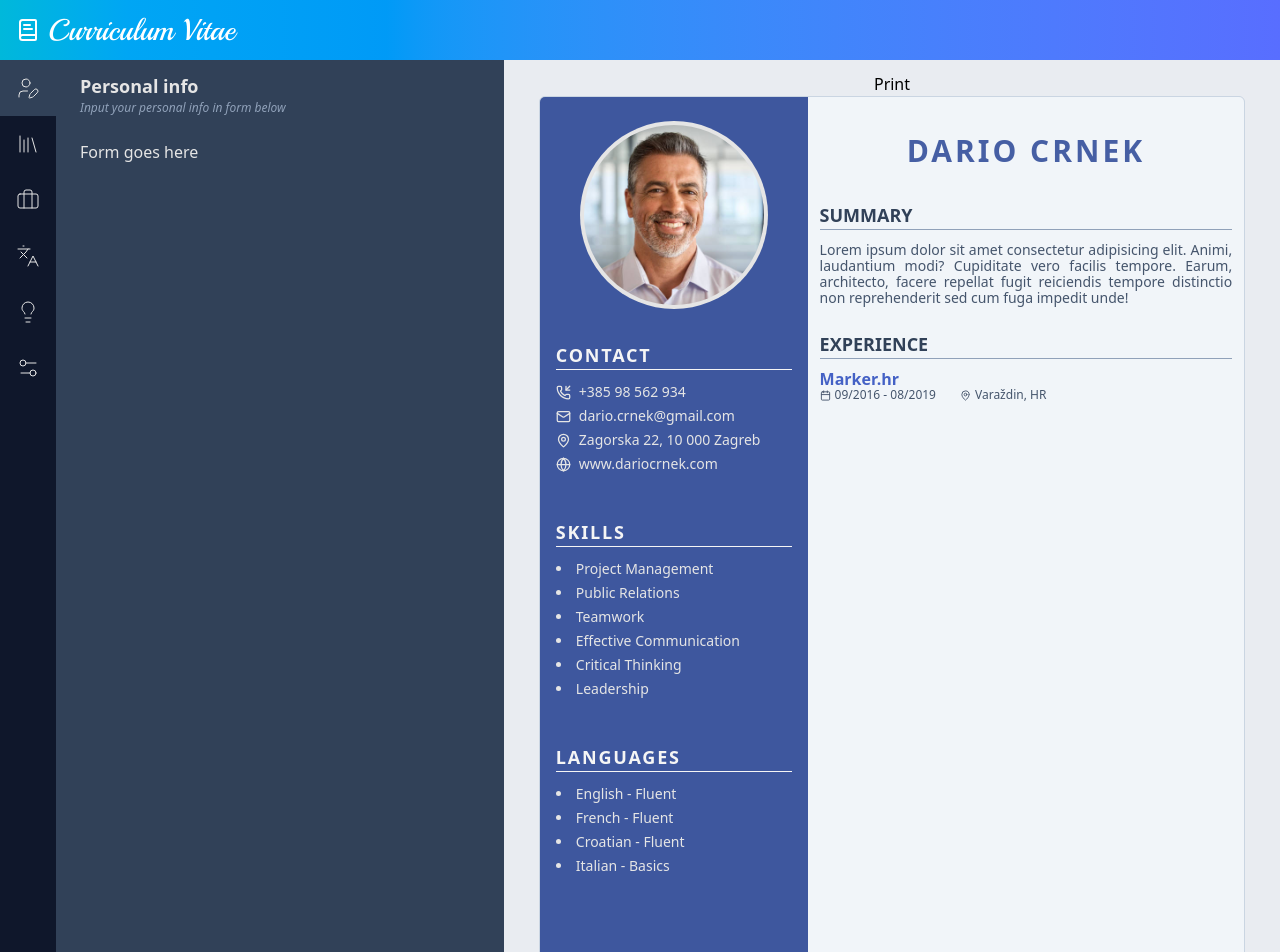
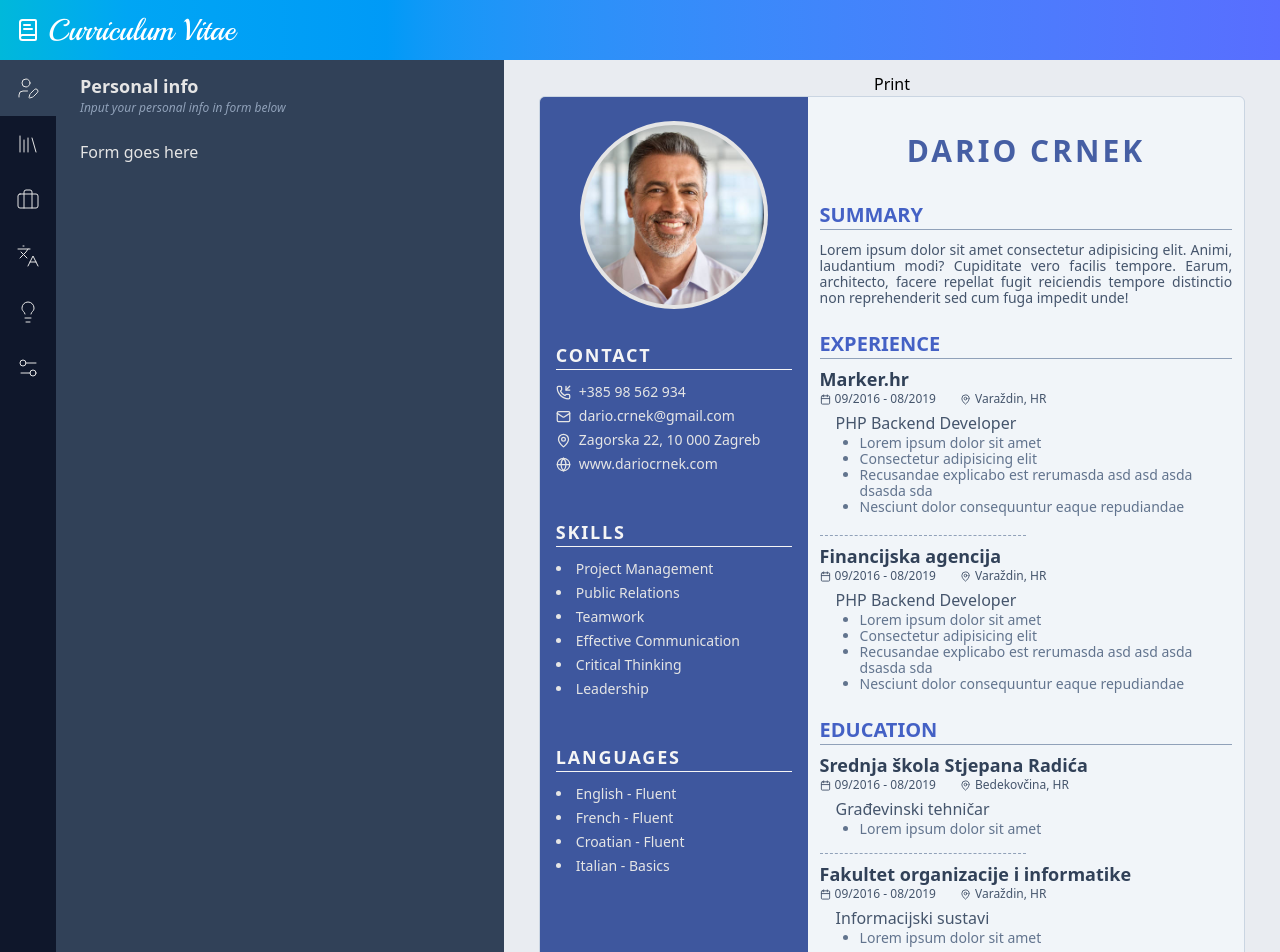
Before and after one commit to dcrnek1/React-CV-app, a React (Vite) app: page / in a window 1280 px wide. Shown: the top 952 px of the page. Built offline with nearby package versions, Linux system fonts and the light colour scheme.

Commit message:
Finished design of CV preview

```diff
--- a/src/components/views/PreviewCS.jsx
+++ b/src/components/views/PreviewCS.jsx
@@ -17,7 +17,7 @@ export default function PreviewCV() {
 
   const leftHeadingStyle = "text-lg font-semibold uppercase tracking-widest border-b mb-2";
   const leftItemNormal = "text-sm text-neutral-200";
-  const rightHeadingStyle = "font-semibold uppercase w-fit text-lg border-b border-slate-400 text-slate-700 mt-6 w-full";
+  const rightHeadingStyle = "font-semibold uppercase w-fit text-xl border-b border-slate-400 text-blue-800/80 mt-6 w-full";
   const rightNormalStyle = "text-sm text-justify text-slate-600 leading-4 mt-3";
 
   return <div className="lg:w-full -mt-56 -mb-58 lg:mt-0 lg:mb-0 lg:bg-slate-400/20 px-6 py-3 flex items-center flex-col scale-60 transform-gpu lg:scale-none lg:transform-none">
@@ -60,9 +60,9 @@ export default function PreviewCV() {
         <div className={rightHeadingStyle}>Experience</div>
         <div className='flex flex-col'>
           {/* First experience */}
-          <div>
-            <div className='text-md font-semibold text-blue-800/80 leading-4 mt-3'>Marker.hr</div>
-            <div className='flex flex-row gap-6 text-xs text-slate-600'>
+          <div className='text-slate-600 pb-5'>
+            <div className='text-lg font-semibold text-slate-700 leading-4 mt-3'>Marker.hr</div>
+            <div className='flex flex-row gap-6 text-xs leading-6 text-slate-600'>
               <div className='flex flex-row items-center gap-1'>
                 <Calendar size={11}/>
                 <div>09/2016 - 08/2019</div>
@@ -72,9 +72,84 @@ export default function PreviewCV() {
                 <div>Varaždin, HR</div>
               </div>
             </div>
+            <div className='pl-4 text-base'>PHP Backend Developer</div>
+            <div className='pl-4 leading-4 text-sm'>
+              <ul className='list-disc list-outside pl-6 text-slate-500'>
+                <li>Lorem ipsum dolor sit amet</li>
+                <li>Consectetur adipisicing elit</li>
+                <li>Recusandae explicabo est rerumasda asd asd asda dsasda sda</li>
+                <li>Nesciunt dolor consequuntur eaque repudiandae</li>
+              </ul>
+            </div>
+          </div>
+          <div className='border-b border-dashed border-slate-400 w-1/2'></div>
+          {/* Second experience */}
+          <div className='text-slate-600'>
+            <div className='text-lg font-semibold text-slate-700 leading-4 mt-3'>Financijska agencija</div>
+            <div className='flex flex-row gap-6 text-xs leading-6 text-slate-600'>
+              <div className='flex flex-row items-center gap-1'>
+                <Calendar size={11}/>
+                <div>09/2016 - 08/2019</div>
+              </div>
+              <div className='flex flex-row items-center gap-1'>
+                <MapPin size={11}/>
+                <div>Varaždin, HR</div>
+              </div>
+            </div>
+            <div className='pl-4 text-base'>PHP Backend Developer</div>
+            <div className='pl-4 leading-4 text-sm'>
+              <ul className='list-disc list-outside pl-6 text-slate-500'>
+                <li>Lorem ipsum dolor sit amet</li>
+                <li>Consectetur adipisicing elit</li>
+                <li>Recusandae explicabo est rerumasda asd asd asda dsasda sda</li>
+                <li>Nesciunt dolor consequuntur eaque repudiandae</li>
+              </ul>
+            </div>
           </div>
         </div>
-
+        {/* Education */}
+        <div className={rightHeadingStyle}>Education</div>
+        {/* First education */}
+        <div className='text-slate-600'>
+            <div className='text-lg font-semibold text-slate-700 leading-4 mt-3'>Srednja škola Stjepana Radića</div>
+            <div className='flex flex-row gap-6 text-xs leading-6 text-slate-600'>
+              <div className='flex flex-row items-center gap-1'>
+                <Calendar size={11}/>
+                <div>09/2016 - 08/2019</div>
+              </div>
+              <div className='flex flex-row items-center gap-1'>
+                <MapPin size={11}/>
+                <div>Bedekovčina, HR</div>
+              </div>
+            </div>
+            <div className='pl-4 text-base'>Građevinski tehničar</div>
+            <div className='pl-4 leading-4 text-sm'>
+              <ul className='list-disc list-outside pl-6 text-slate-500'>
+                <li>Lorem ipsum dolor sit amet</li>
+              </ul>
+            </div>
+          </div>
+          <div className='border-b border-dashed border-slate-400 w-1/2 mt-4'></div>
+          {/* Second education */}
+          <div className='text-slate-600'>
+            <div className='text-lg font-semibold text-slate-700 leading-4 mt-3'>Fakultet organizacije i informatike</div>
+            <div className='flex flex-row gap-6 text-xs leading-6 text-slate-600'>
+              <div className='flex flex-row items-center gap-1'>
+                <Calendar size={11}/>
+                <div>09/2016 - 08/2019</div>
+              </div>
+              <div className='flex flex-row items-center gap-1'>
+                <MapPin size={11}/>
+                <div>Varaždin, HR</div>
+              </div>
+            </div>
+            <div className='pl-4 text-base'>Informacijski sustavi</div>
+            <div className='pl-4 leading-4 text-sm'>
+              <ul className='list-disc list-outside pl-6 text-slate-500'>
+                <li>Lorem ipsum dolor sit amet</li>
+              </ul>
+            </div>
+          </div>
       </div>
     </div>
   </div>;
```
